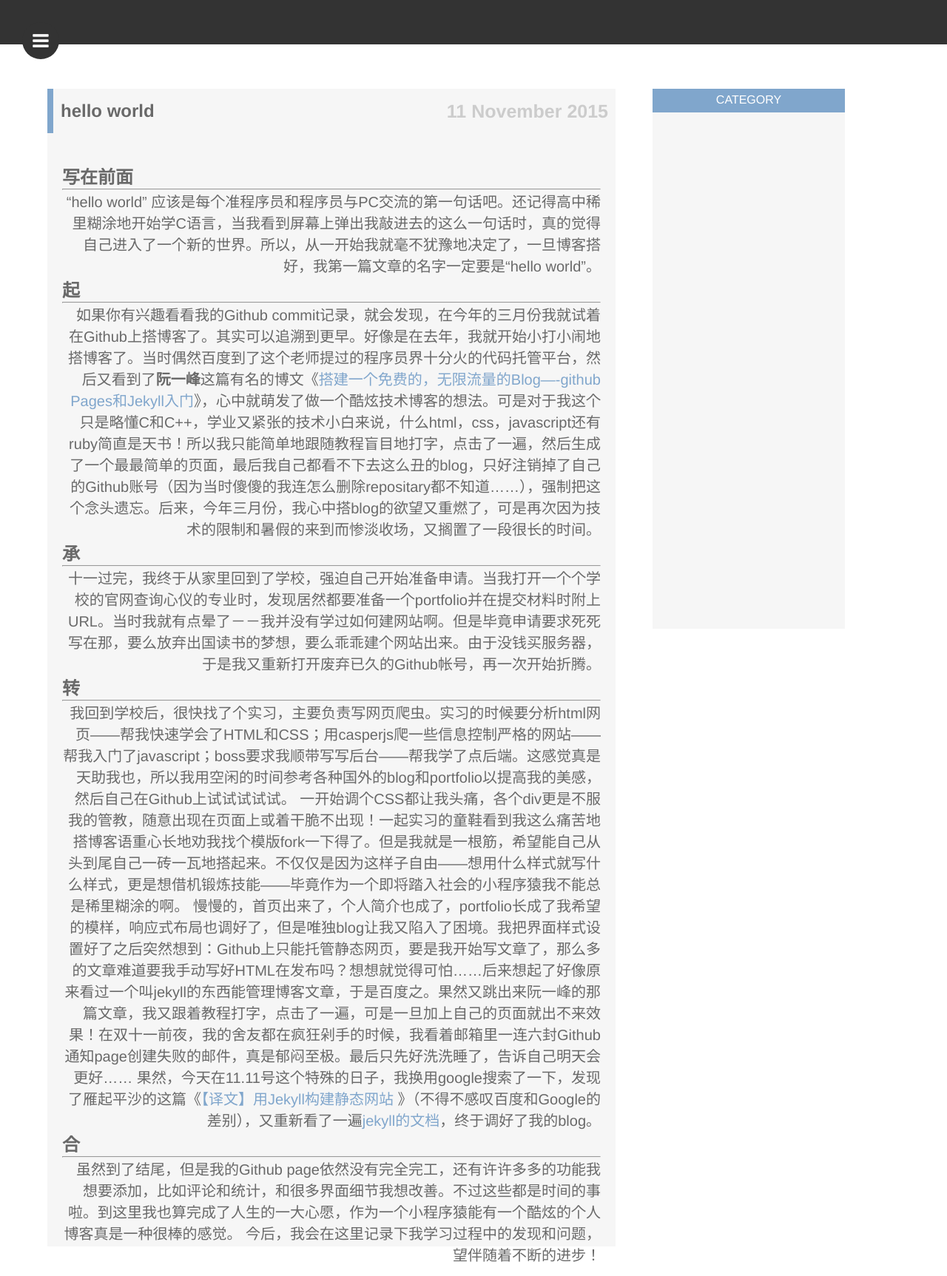
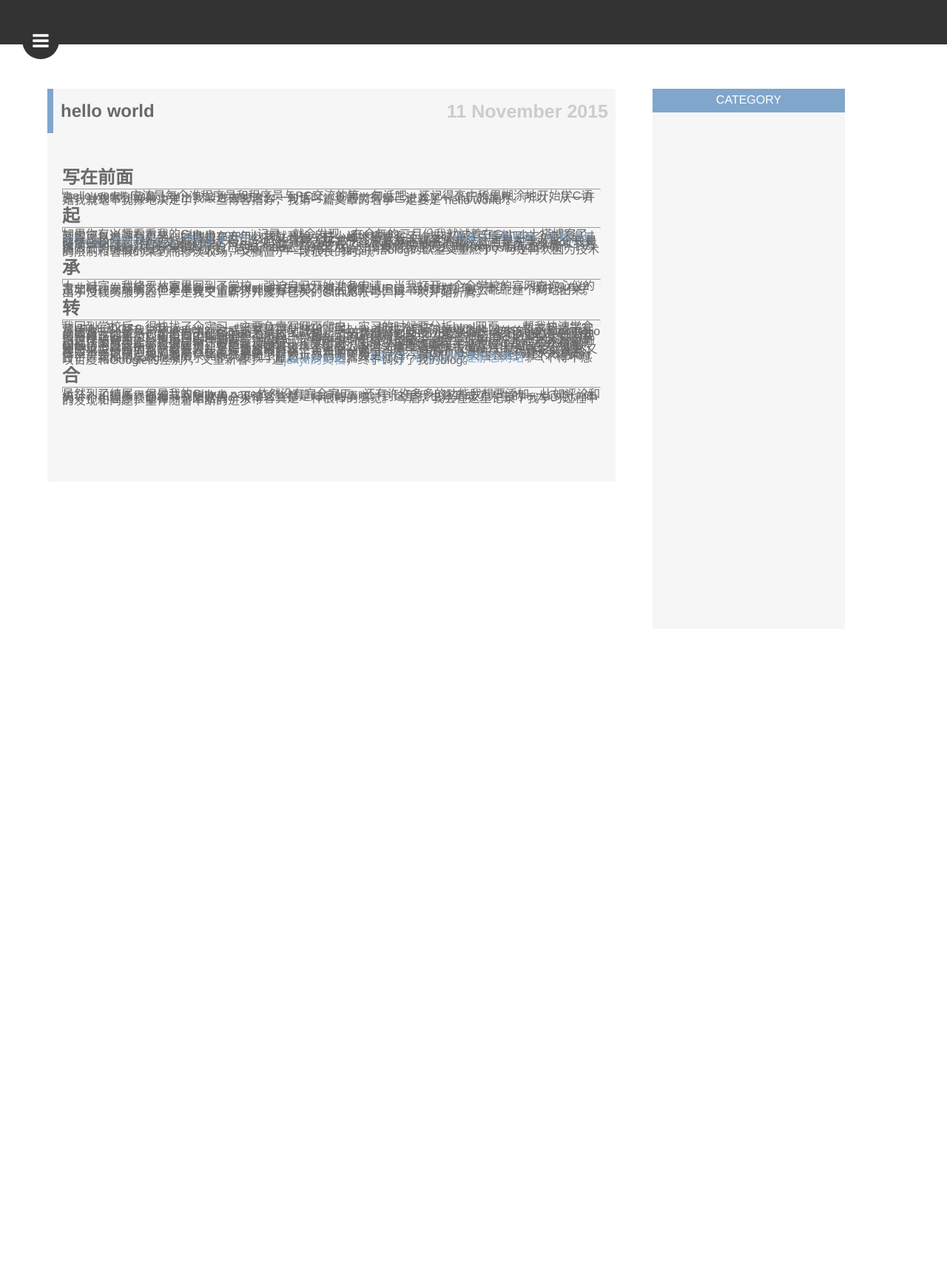
Before and after one commit to xiangxiyun/xiangxiyun.github.io, a Jekyll site: the page built from _posts/2015-11-11-hello-world.md, in a window 1280 px wide. Shown: the whole page at 74% size. Built offline with Jekyll 4.4.1, drawn with Linux system fonts in a browser that asks for light colours.

Commit message:
Update article.css

```diff
--- a/stylesheets/article.css
+++ b/stylesheets/article.css
@@ -76,14 +76,16 @@
     }
 
     .article_content hr{
-      font-size: 4px;
+      padding: 3px;
+      size: 3px;
       color: rgb(128, 166, 204);
     }
 
     .article_content p{
         float: left;
-        font-size: 20px;
-        text-align: right;
+        font-size: 16px;
+        line-height: 3px;
+        text-align: left;
       }
 
 /* section: blog category */
```
